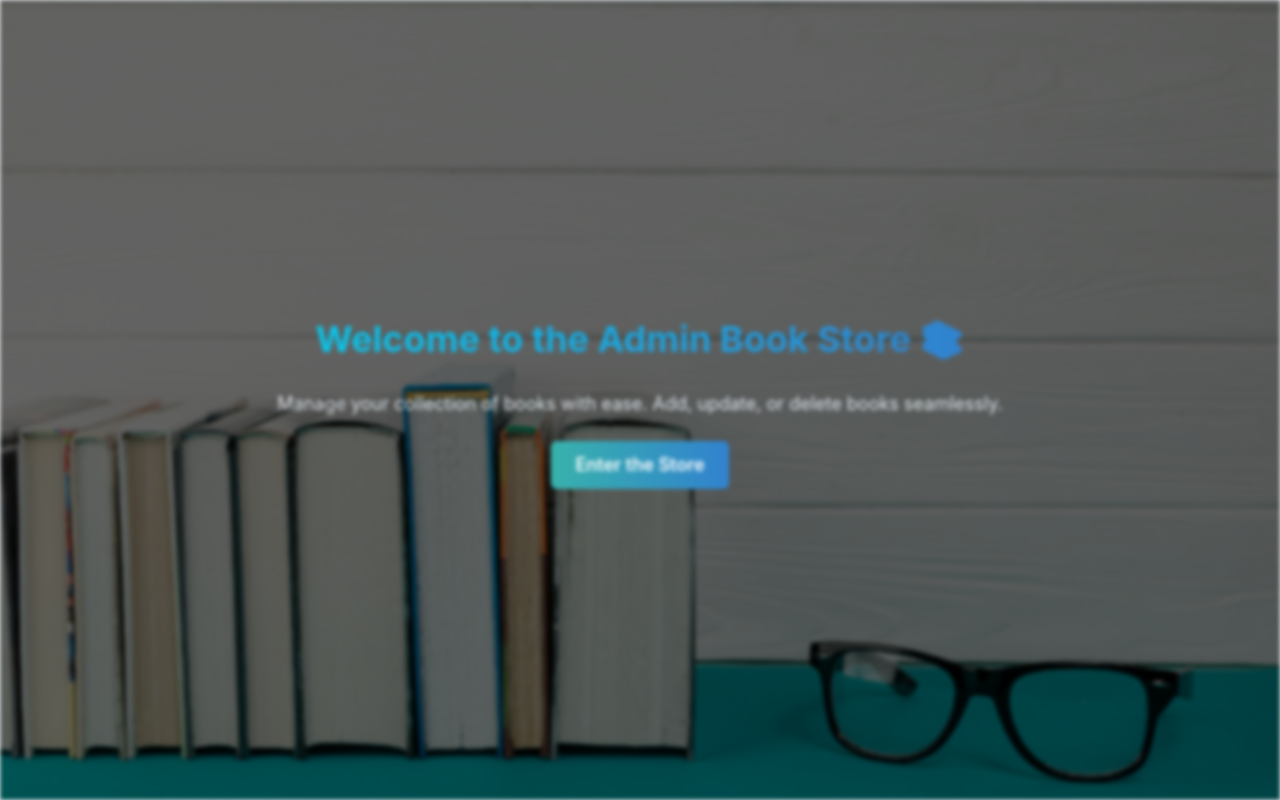
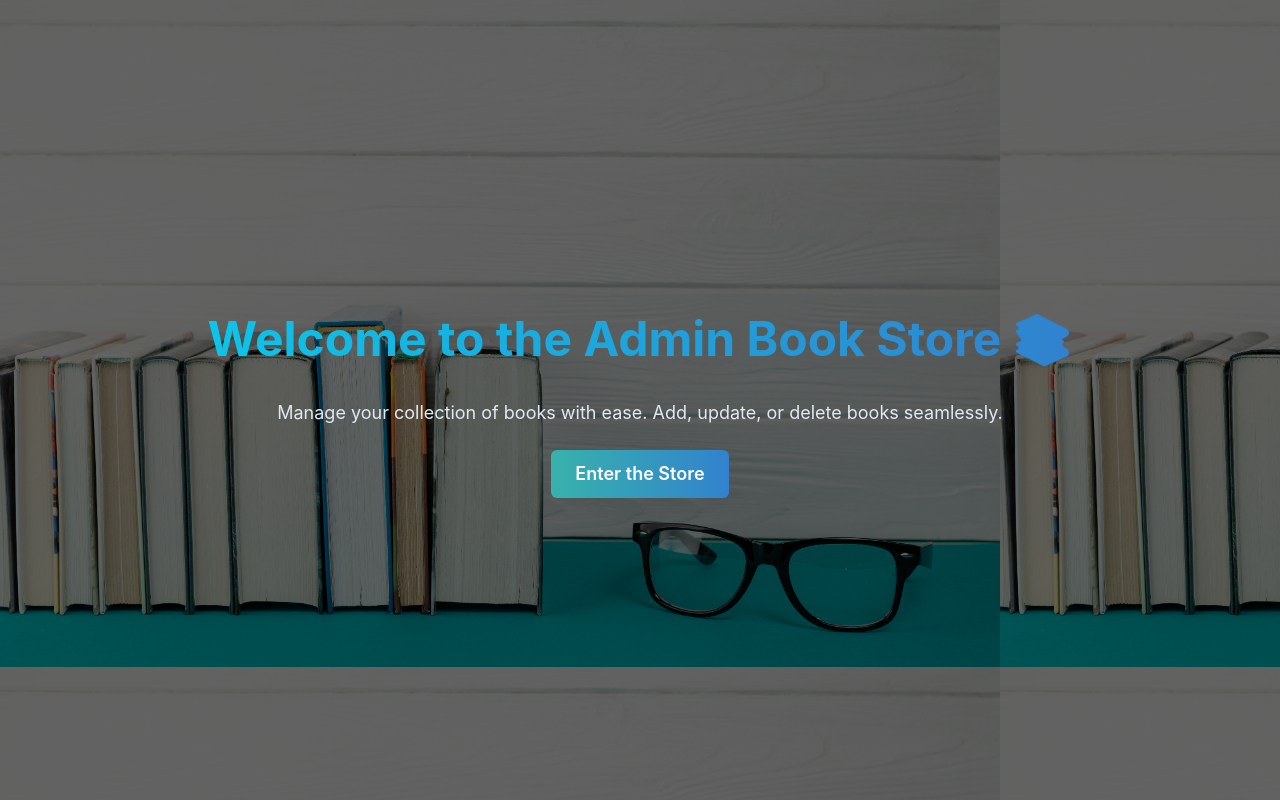
Before and after one commit to TheekshaRathnayaka/Admin-Book-Store, a React (Vite) app in the folder Admin-Store/frontend/: page / in a window 1280 px wide. Built offline with nearby package versions, Linux system fonts and the light colour scheme.

Commit message:
Change image design

```diff
--- a/Admin-Store/frontend/src/pages/FrontPage.jsx
+++ b/Admin-Store/frontend/src/pages/FrontPage.jsx
@@ -4,13 +4,13 @@ import { Link } from "react-router-dom";
 
 const FrontPage = () => {
   return (
+
     <Box
+      position="relative"
       height="100vh"
-      backgroundImage="url('/src/front.jpg')"
-      backgroundSize="cover"
-      backgroundPosition="center"
-      filter="blur(2px)"
-    >
+      width="100%"
+      backgroundImage="url('/src/front.jpg')">
+
     <Box
         height="100vh"
         position="relative"
@@ -20,10 +20,9 @@ const FrontPage = () => {
         alignItems="center"
         justifyContent="center"
     >
-    <Container maxW="container.md" textAlign="center">
       <VStack spacing={6}>
         <Text
-          fontSize="4xl"
+          fontSize="5xl"
           fontWeight="bold"
           bgGradient="linear(to-r, cyan.400, blue.500)"
           bgClip="text"
@@ -44,7 +43,6 @@ const FrontPage = () => {
         </Button>
         </Link>
       </VStack>
-    </Container>
     </Box>
     </Box>
   );
```
